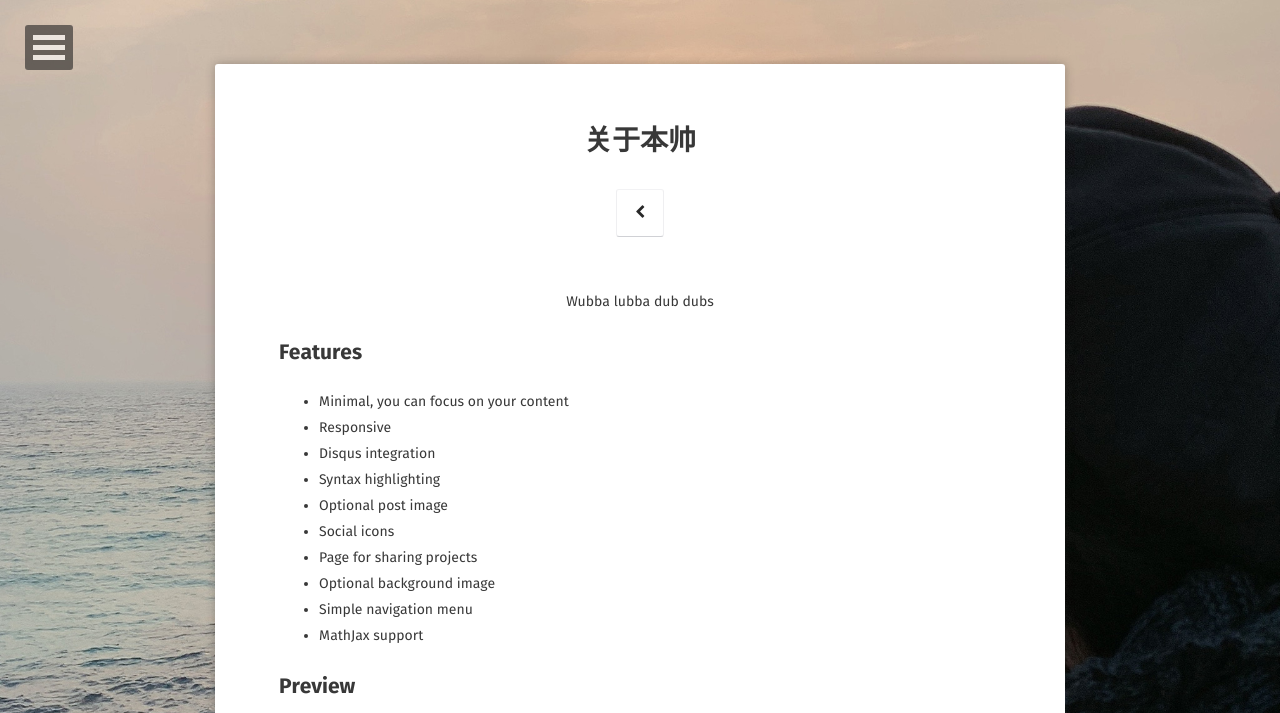
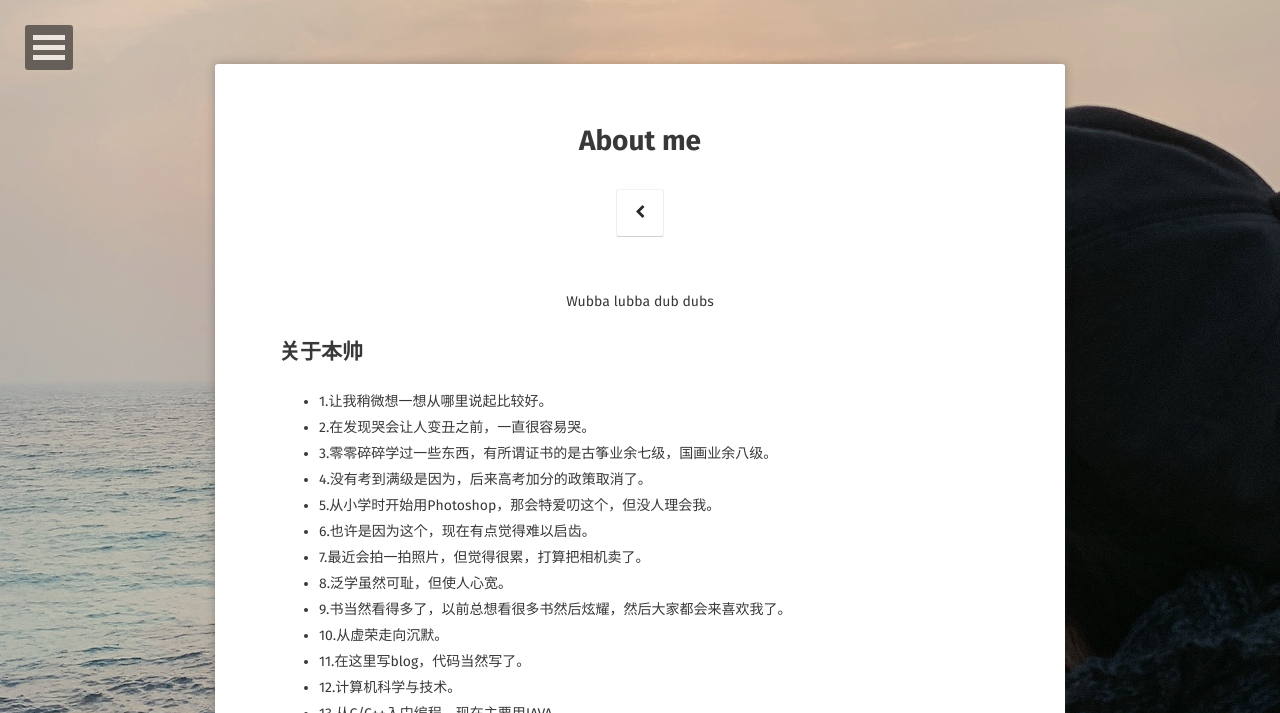
Before and after one commit to YawWQ/yawwq.github.io, a Jekyll site: the page built from about/index.md, in a window 1280 px wide. Shown: the top 713 px of the page. Built offline with Jekyll 4.4.1, drawn with Linux system fonts in a browser that asks for light colours; some web fonts are replaced; some of the changed text lies outside the part shown; grey boxes are pictures that could not be loaded.

Commit message:
change aboutme

```diff
--- a/about/index.md
+++ b/about/index.md
@@ -1,6 +1,6 @@
 ---
 layout: page
-title: 关于本帅
+title: About me
 tags: [about, Jekyll, theme, moon]
 date: 2016-03-21
 comments: false
@@ -8,30 +8,24 @@ comments: false
 
 <center><a href="http://yawwq.github.io"></a> Wubba lubba dub dubs</center>
 
-## Features
-* Minimal, you can focus on your content
-* Responsive
-* Disqus integration
-* Syntax highlighting
-* Optional post image
-* Social icons
-* Page for sharing projects
-* Optional background image
-* Simple navigation menu
-* MathJax support
-
-## Preview
-
-{% capture images %}
-    https://cloud.githubusercontent.com/assets/754514/14509720/61c61058-01d6-11e6-93ab-0918515ecd56.png
-    https://cloud.githubusercontent.com/assets/754514/14509716/61ac6c8e-01d6-11e6-879f-8308883de790.png
-{% endcapture %}
-{% include gallery images=images caption="Screenshots of Moon Theme" cols=2 %}
-
-See a [live version of Moon](http://taylantatli.github.io/Moon) hosted on GitHub.
-
-## Getting Started
-
-To learn how to install and use this theme check out the [Setup Guide](http://taylantatli.me/Moon/moon-theme/) for more information.
-
-[Install Moon](https://github.com/TaylanTatli/Moon){: .btn}
+## 关于本帅
+* 1.让我稍微想一想从哪里说起比较好。
+* 2.在发现哭会让人变丑之前，一直很容易哭。
+* 3.零零碎碎学过一些东西，有所谓证书的是古筝业余七级，国画业余八级。
+* 4.没有考到满级是因为，后来高考加分的政策取消了。
+* 5.从小学时开始用Photoshop，那会特爱叨这个，但没人理会我。
+* 6.也许是因为这个，现在有点觉得难以启齿。
+* 7.最近会拍一拍照片，但觉得很累，打算把相机卖了。
+* 8.泛学虽然可耻，但使人心宽。
+* 9.书当然看得多了，以前总想看很多书然后炫耀，然后大家都会来喜欢我了。
+* 10.从虚荣走向沉默。
+* 11.在这里写blog，代码当然写了。
+* 12.计算机科学与技术。
+* 13.从C/C++入门编程，现在主要用JAVA。
+* 14.Web开发，请叫我全栈（全干）工程师。
+* 15.用Python/MATLAB做图像处理。
+* 16.用Qt和JFrame写过几个GUI小工具。
+* 17.这就是我本来该在背单词，结果写了一个寒假的代码的原因。
+* 18.最近在学习Redis，ZooKeeper，Docker，RabitMQ和Solr。
+* 19.赶着去吃饭，就不继续写了。
+* 20.学以致用，心有所安。书生意气，随您喜欢。
```
Also changed, not shown: 1 other file.
